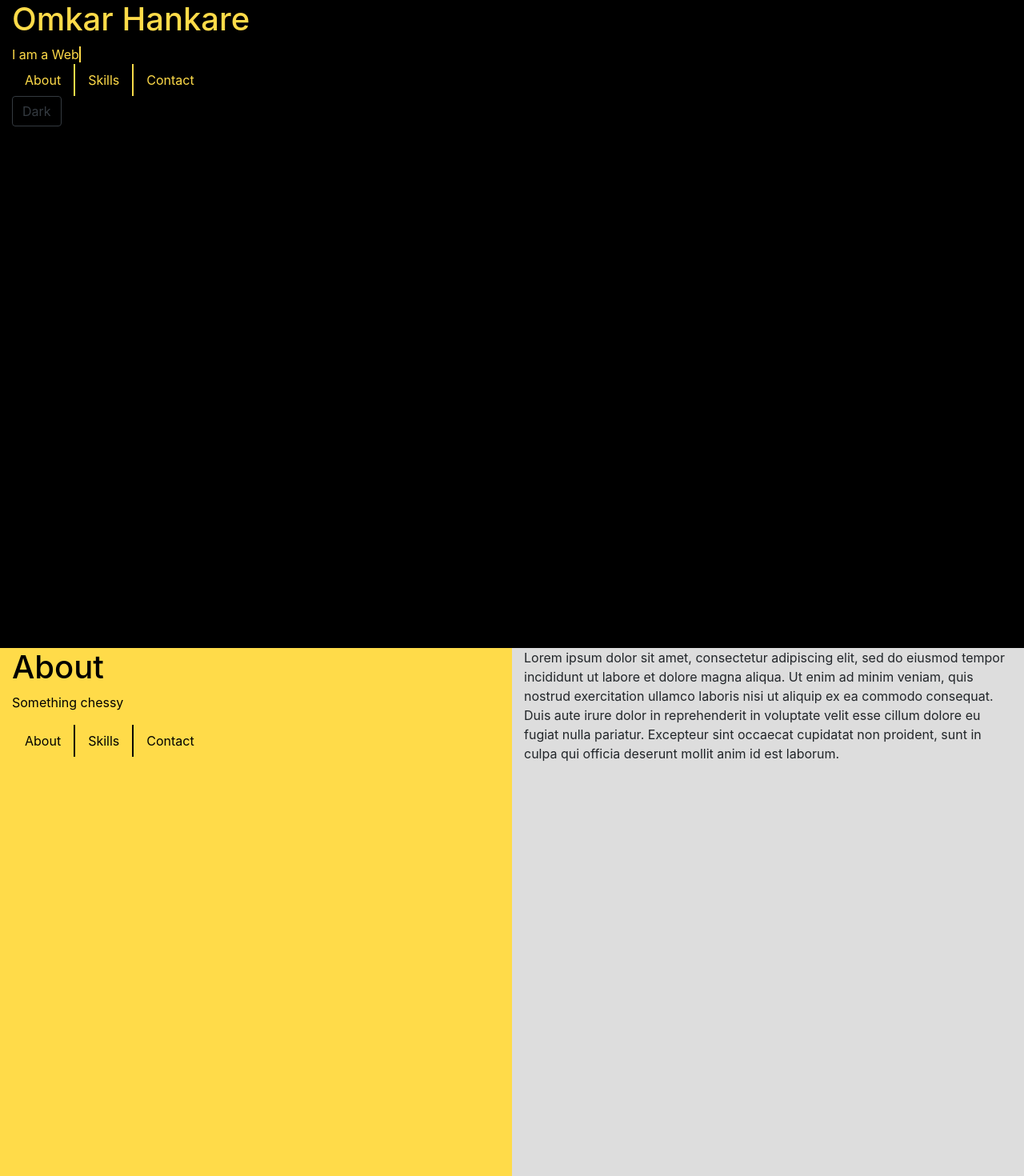
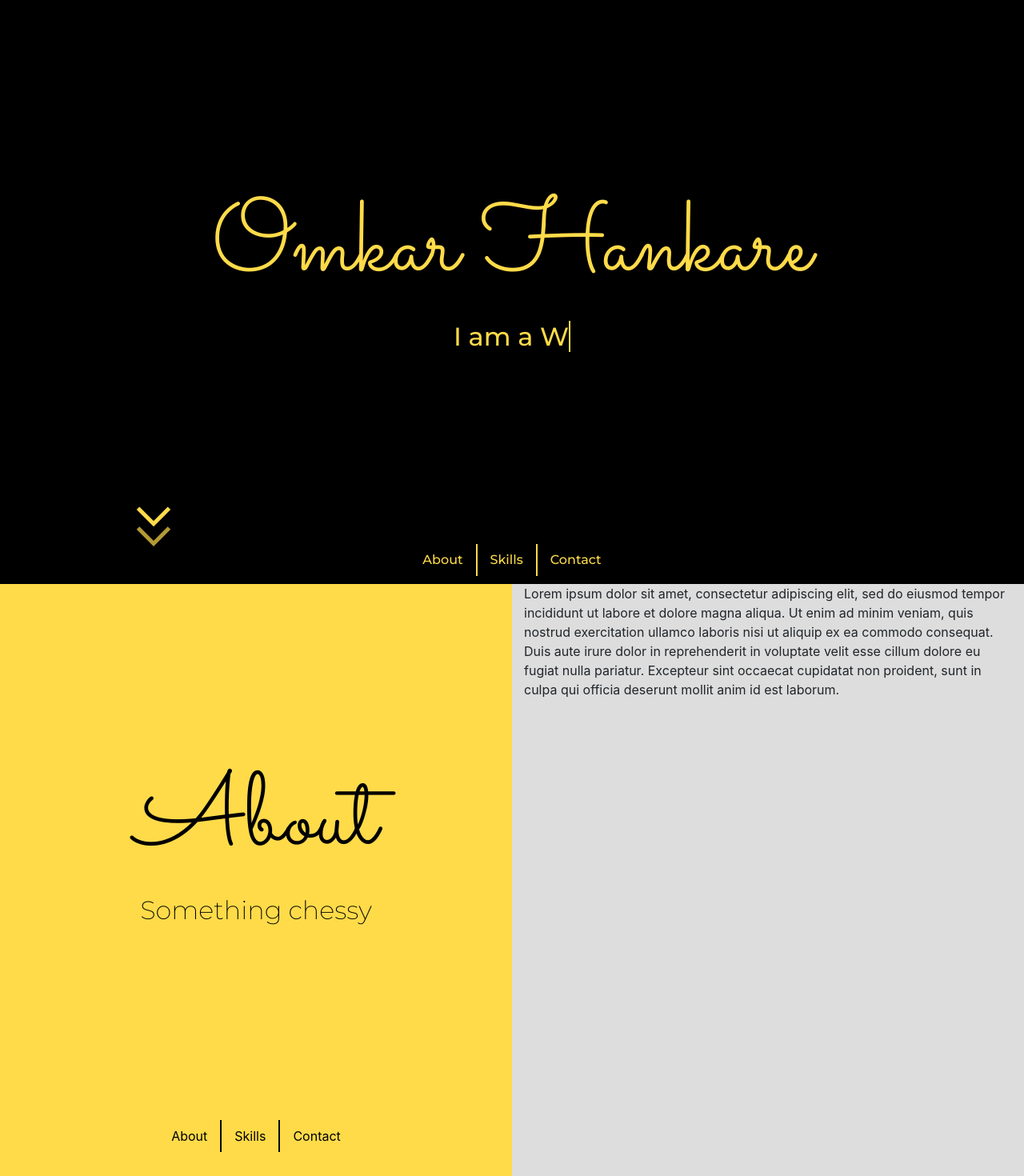
Before and after one commit to Omkar-Hankare/Personal-Website, a React (Create React App) app: page / in a window 1280 px wide. Shown: the top 1470 px of the page at 80% size. Built offline with nearby package versions, Linux system fonts and the light colour scheme.

Commit message:
Centered Elements, added fonts, added downward moving arrows

```diff
--- a/public/index.html
+++ b/public/index.html
@@ -15,6 +15,10 @@
       user's mobile device or desktop. See https://developers.google.com/web/fundamentals/web-app-manifest/
     -->
 		<link rel="manifest" href="%PUBLIC_URL%/manifest.json" />
+		<link
+			href="https://fonts.googleapis.com/css2?family=Montserrat:wght@200;500&family=Sacramento&display=swap"
+			rel="stylesheet"
+		/>
 		<!--
       Notice the use of %PUBLIC_URL% in the tags above.
       It will be replaced with the URL of the `public` folder during the build.
--- a/src/App.css
+++ b/src/App.css
@@ -8,24 +8,107 @@
 /* PROFILE SECTION */
 
 .Profile {
+	font-family: "Montserrat", sans-serif;
 	background-color: black;
 	color: #ffdb49;
-	height: 810px;
+	height: 730px;
 }
 
-.Profile a.Anchor_link2 {
+.Profile h1 {
+	font-family: "Sacramento", cursive;
+	font-size: 8em;
+}
+
+/* Arrow animation */
+
+.arrow {
+	position: absolute;
+	left: 15%;
+	top: -50px;
+	transform: translate(-50%, -50%);
+}
+.arrow span {
+	display: block;
+	width: 30px;
+	height: 30px;
+	border-bottom: 5px solid #ffdb49;
+	border-right: 5px solid #ffdb49;
+	transform: rotate(45deg);
+	margin: -10px;
+	animation: animate 2s infinite;
+}
+.arrow span:nth-child(2) {
+	animation-delay: -0.2s;
+}
+.arrow span:nth-child(3) {
+	animation-delay: -0.4s;
+}
+@keyframes animate {
+	0% {
+		opacity: 0;
+		transform: rotate(45deg) translate(-20px, -20px);
+	}
+	50% {
+		opacity: 1;
+	}
+	100% {
+		opacity: 0;
+		transform: rotate(45deg) translate(20px, 20px);
+	}
+}
+
+.Profile1 {
+	height: 680px;
+	text-align: center;
+	display: flex;
+	align-items: center;
+}
+
+.Profile1 .container-fluid {
+	display: flex;
+	align-items: center;
+	justify-content: center;
+}
+
+.Profile1 p {
+	display: inline;
+	font-size: 2em;
+}
+
+p.TypingCarousel {
+	border-right-style: solid;
+	border-right-width: 2px;
+	border-color: #ffdb49;
+}
+
+.Profile2 a.Anchor_link2 {
 	color: #ffdb49;
 }
 
-.Profile a {
+.Profile2 a {
 	color: #ffdb49;
 }
 
-.TypingCarousel {
-	display: inline;
-	border-right-style: solid;
-	border-right-width: 2px;
-	border-color: #ffdb49;
+/* COMMON STUFF */
+
+#About .headingDiv,
+#Skills .headingDiv,
+#Contact .headingDiv {
+	text-align: center;
+	display: flex;
+	align-items: center;
+	height: 670px;
+}
+
+.HeadingCol h1 {
+	font-family: "Sacramento", cursive;
+	font-size: 8em;
+}
+
+.HeadingCol p {
+	font-family: "Montserrat", sans-serif;
+	font-size: 2em;
+	font-weight: 200;
 }
 
 /* ABOUT SECTION */
@@ -40,7 +123,7 @@
 }
 
 #About .ContentCol {
-	height: 810px;
+	height: 750px;
 	background-color: #dddddd;
 }
 
@@ -56,7 +139,7 @@
 }
 
 #Skills .ContentCol {
-	height: 810px;
+	height: 750px;
 	background-color: #dddddd;
 }
 
@@ -67,12 +150,18 @@
 }
 
 #Contact .HeadingCol {
-	height: 350px;
+	text-align: center;
+	height: 720px;
 	background-color: #323232;
 	color: white;
 }
 
+#Contact h1 {
+	font-family: "Sacramento", cursive;
+	font-size: 8em;
+}
+
 #Contact .ContentCol {
-	height: 350px;
+	height: 730px;
 	background-color: #dddddd;
 }
--- a/src/Components/Anchors.jsx
+++ b/src/Components/Anchors.jsx
@@ -4,7 +4,7 @@ import Nav from "react-bootstrap/Nav";
 function Anchors() {
 	return (
 		<div class="Anchors">
-			<Nav defaultActiveKey="/home" as="ul">
+			<Nav className="justify-content-center" defaultActiveKey="/home" as="ul">
 				<Nav.Item as="li">
 					<Nav.Link href="#About">About</Nav.Link>
 				</Nav.Item>
--- a/src/Components/Profile.jsx
+++ b/src/Components/Profile.jsx
@@ -2,23 +2,38 @@ import React from "react";
 import Container from "react-bootstrap/Container";
 import Row from "react-bootstrap/Row";
 import Col from "react-bootstrap/Col";
-import Button from "react-bootstrap/Button";
 import Anchors from "./Anchors";
 import TypingCarousel from "./typingCarousel";
 function Profile() {
 	return (
-		<div class="Profile">
+		<div className="Profile">
+			<div className="Profile1">
 				<Container fluid>
-				{/* Stack the columns on mobile by making one full-width and the other half-width */}
 					<Row>
 						<Col xs={12} md={12}>
 							<h1>Omkar Hankare</h1>
 							<TypingCarousel></TypingCarousel>
-						<Anchors></Anchors>
-						<Button variant="outline-dark">Dark</Button>
 						</Col>
 					</Row>
 				</Container>
+			</div>
+
+			<div className="Profile2">
+				<Container fluid>
+					<Row>
+						<Col>
+							<a href="#About">
+								<div class="arrow">
+									<span></span>
+									<span></span>
+								</div>
+							</a>
+
+							<Anchors></Anchors>
+						</Col>
+					</Row>
+				</Container>
+			</div>
 		</div>
 	);
 }
--- a/src/Components/Section.jsx
+++ b/src/Components/Section.jsx
@@ -9,8 +9,17 @@ function Section(props) {
 			<Container fluid>
 				<Row>
 					<Col bsPrefix={"col-xs-12 col-md-6 " + props.HeadingCol}>
-						<h1>{props.heading}</h1>
-						<p>{props.quote}</p>
+						<div className="headingDiv">
+							<Container fluid>
+								<Row>
+									<Col>
+										<h1>{props.heading}</h1>
+										<p>{props.quote}</p>
+									</Col>
+								</Row>
+							</Container>
+						</div>
+
 						<Anchors></Anchors>
 					</Col>
 					<Col bsPrefix={"col " + props.ContentCol}>
--- a/src/Components/typingCarousel.jsx
+++ b/src/Components/typingCarousel.jsx
@@ -6,9 +6,9 @@ function TypingCarousel() {
 			<p className="TypingCarousel">
 				I am a{" "}
 				<span
-					class="txt-rotate"
+					className="txt-rotate"
 					data-period="2000"
-					data-rotate='[ "Web developer. ", "Web Designer. ", "programmer."]'
+					data-rotate='[ " Web Developer. ", " Web Designer. ", " Programmer."]'
 				></span>
 			</p>
 		</div>
```
Lines whose indentation alone changed are shown as unchanged.
